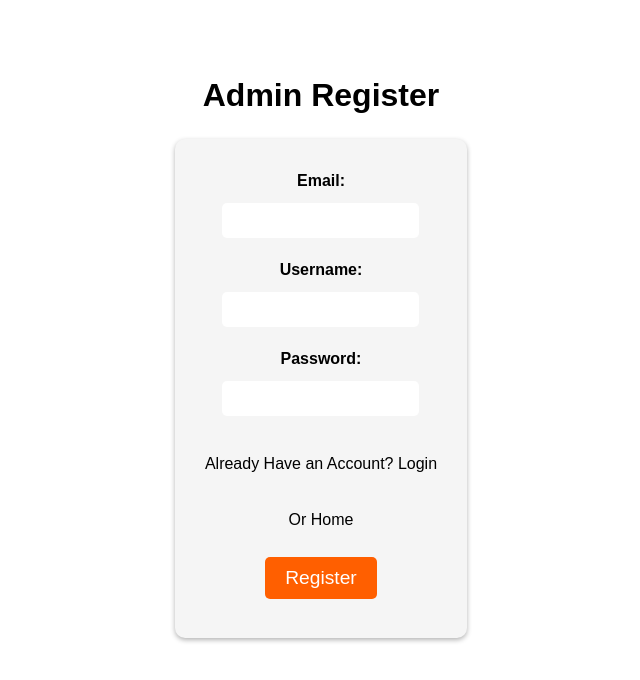
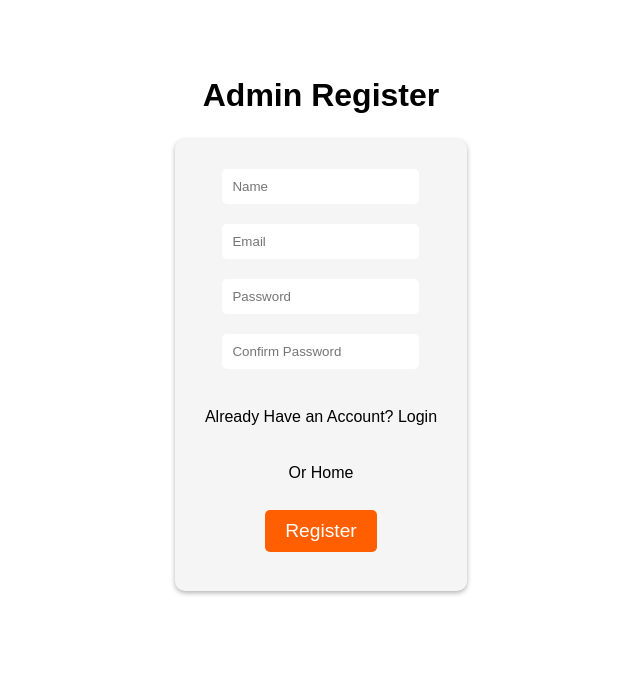
Before and after one commit to NaijaTechBro/Redox, a React (Vite) app: page /admin/register in a window 1280 px wide. Shown: the top 680 px of the page, without its empty margins (319-959 px from the left). Built offline with nearby package versions, Linux system fonts and the light colour scheme; no server answers; a web font is replaced by a local one.

Commit message:
register

```diff
--- a/src/pages/Admin/Auth/Register.jsx
+++ b/src/pages/Admin/Auth/Register.jsx
@@ -1,57 +1,101 @@
 import React, { useState } from 'react';
-import { Link } from 'react-router-dom';
+import { Link, useNavigate } from 'react-router-dom';
+import { toast } from "react-toastify";
+import { createSuperAdmin, validateEmail } from '../../../redux/features/auth/authService';
+import { useDispatch } from 'react-redux';
+import { SET_LOGIN, SET_NAME } from '../../../redux/features/auth/authSlice';
+import Loading from "../../../components/Loader/Loader";
 import '../admin.css';
 
-function Register() {
-  const [email, setEmail] = useState('');
-  const [username, setUsername] = useState('');
-  const [password, setPassword] = useState('');
 
-  const handleEmailChange = (event) => {
-    setEmail(event.target.value);
+const initialState = {
+  firstName: "",
+  email: "",
+  password: "",
+  password2: "",
 };
 
-  const handleUsernameChange = (event) => {
-    setUsername(event.target.value);
+const Register = () => {
+  const dispatch = useDispatch();
+  const navigate = useNavigate();
+  const [isLoading, setIsLoading] = useState(false);
+  const [formData, setformData] = useState(initialState);
+  const { firstName, email, password, password2 } = formData;
+
+  const handleInputChange = (e) => {
+    const { name, value } = e.target;
+    setformData({ ...formData, [name]: value });
   };
 
-  const handlePasswordChange = (event) => {
-    setPassword(event.target.value);
+  const register = async (e) => {
+    e.preventDefault();
+
+    if (!firstName || !email || !password) {
+      return toast.error("All fields are required");
+    }
+    if (!validateEmail(email)) {
+      return toast.error("Please enter a valid email");
     };
+    if (password !== password2) {
+      return toast.error("Passwords do not match");
+    }
 
-  const handleSubmit = (event) => {
-    event.preventDefault();
-    // Add code to submit form data to server or validate input fields
+
+  const userData = {
+    firstName,
+    email,
+    password,
+  };
+  setIsLoading(true);
+  try {
+    const data = await createSuperAdmin(userData);
+    await dispatch(SET_LOGIN(true));
+    await dispatch(SET_NAME(data.name));
+    navigate("/admin/dashboard");
+    setIsLoading(false);
+  } catch (error) {
+    setIsLoading(false);
+  }
 };
 
   return (
     <div className="register-page">
+      {isLoading && <Loading />}
       <h1>Admin Register</h1>
-      <form onSubmit={handleSubmit}>
-        <label htmlFor="email">Email:</label>
+      <form onSubmit={register}>
       <input
               type="text"
-          id="email"
+              placeholder="Name"
+              required
+              name="firstName"
+              value={firstName}
+              onChange={handleInputChange}
+            />
+            <input
+              type="email"
+              placeholder="Email"
+              required
+              name="email"
               value={email}
-          onChange={handleEmailChange}
+              onChange={handleInputChange}
+            />
+            <input
+              type="password"
+              placeholder="Password"
+              required
+              name="password"
+              value={password}
+              onChange={handleInputChange}
+            />
+            <input
+              type="password"
+              placeholder="Confirm Password"
+              required
+              name="password2"
+              value={password2}
+              onChange={handleInputChange}
             />
 
-
-        <label htmlFor="username">Username:</label>
-        <input
-          type="text"
-          id="username"
-          value={username}
-          onChange={handleUsernameChange}
-        />
-
-        <label htmlFor="password">Password:</label>
-        <input
-          type="password"
-          id="password"
-          value={password}
-          onChange={handlePasswordChange}
-        />
         <p>Already Have an Account? <Link to='/admin/login'>Login</Link></p>
         <p>Or <Link to='/admin/home'>Home</Link></p>
 
```
Lines whose indentation alone changed are shown as unchanged.
